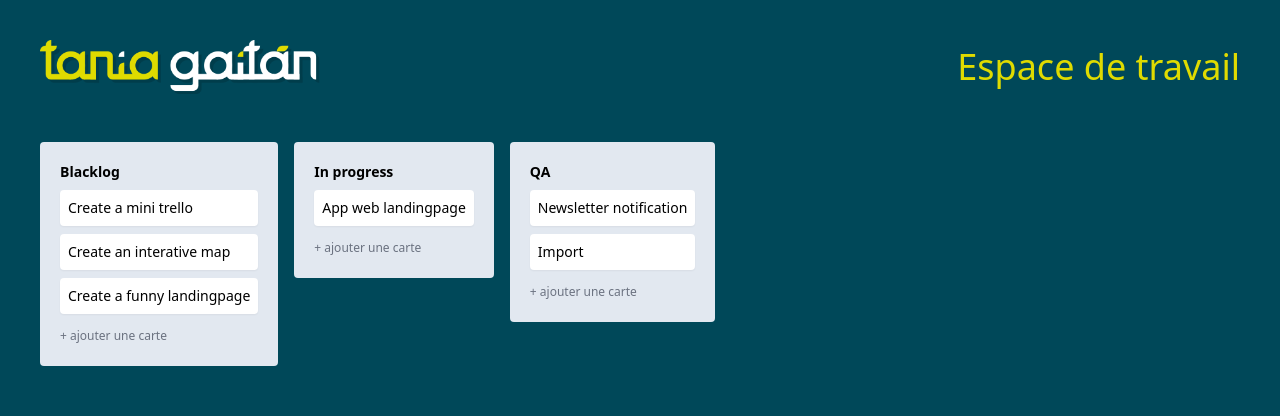
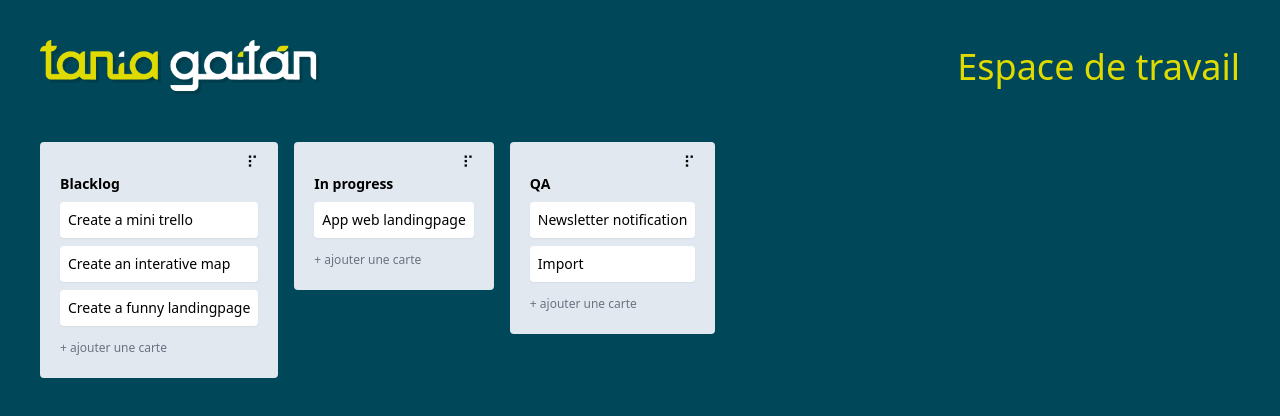
Before and after one commit to TaniaGA01/Board-as-Trello, a Nuxt app: page / in a window 1280 px wide. Shown: the top 416 px of the page. Built offline with nearby package versions, Linux system fonts and the light colour scheme.

Commit message:
add Column DragHandle

```diff
--- /dev/null
+++ b/components/DragHandle.vue
@@ -0,0 +1,3 @@
+<template>
+    <span class="drag-handle text-right w-full inline-block cursor-move">⠏ </span>
+</template>
--- a/components/TrelloBoard.vue
+++ b/components/TrelloBoard.vue
@@ -1,14 +1,23 @@
 <script setup lang="ts">
 import { Column } from '~~/types';
-import {cardsData} from '~~/services/cardsDatas'
-
+import { cardsData } from '~~/services/cardsDatas'
+import draggable from 'vuedraggable'
 const columns = ref<Column[]>(cardsData)
 </script>
 <template>
-    <div class="flex gap-4 overflow-x-auto items-start">
+    <div >
+    <draggable
+    v-model="columns"
+    :animation="150"
+    handle=".drag-handle"
+    group="columns"
+    item-key="id"
+    class="flex gap-4 overflow-x-auto items-start"
+    >
+        <template #item="{ element:column } : { element:Column}">
         <div
-        v-for="column in columns" :key="column.id"
-        class="column bg-slate-200 p-5 rounded min-w[250px]">
+            class="column bg-slate-200 pl-5 pr-5 pb-5 pt-2 rounded min-w[250px]">
+                <DragHandle />
                 <header class="font-bold mb-2 text-sm">
                     {{ column.title }}
                 </header>
@@ -17,5 +26,8 @@ const columns = ref<Column[]>(cardsData)
                     <button class="text-gray-500 text-xs">+ ajouter une carte</button>
                 </footer>
             </div>
+        </template>
+    </draggable>
+
     </div>
 </template>
```
Also changed, not shown: 1 other file (tests, documents, lock files or other folders). Lines whose indentation alone changed are shown as unchanged.
